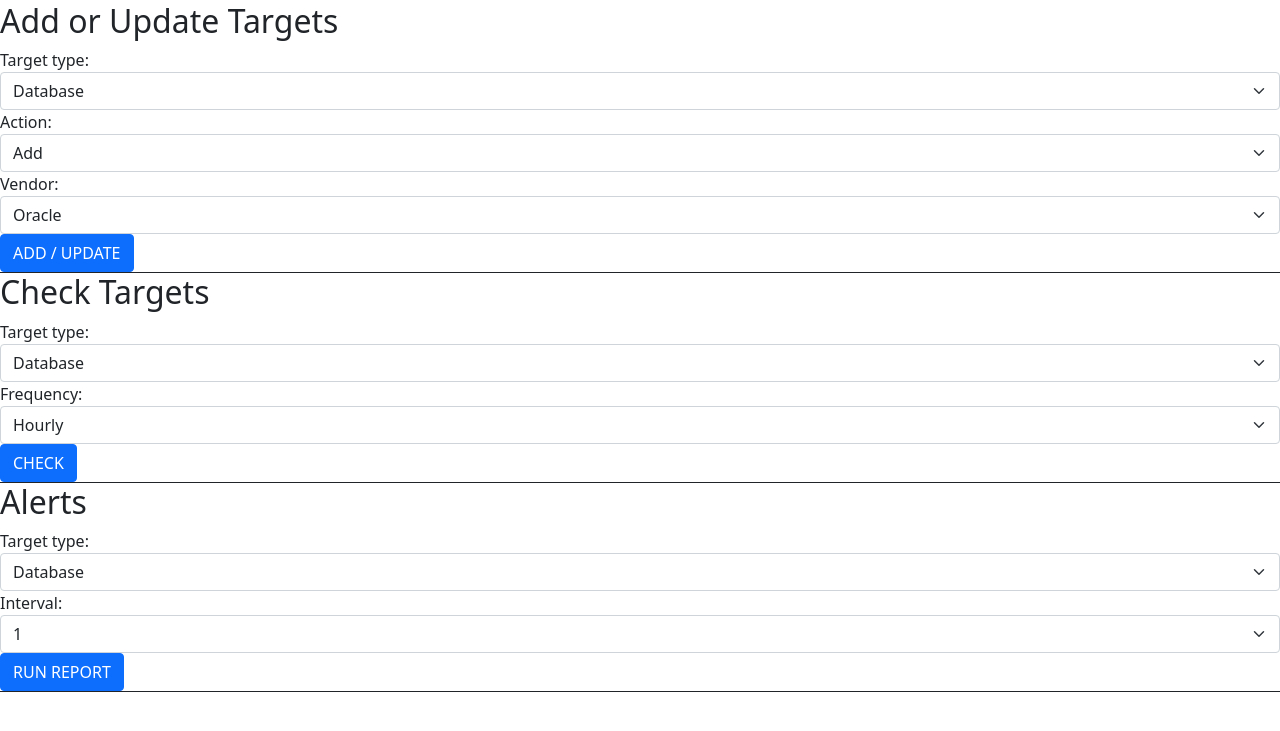
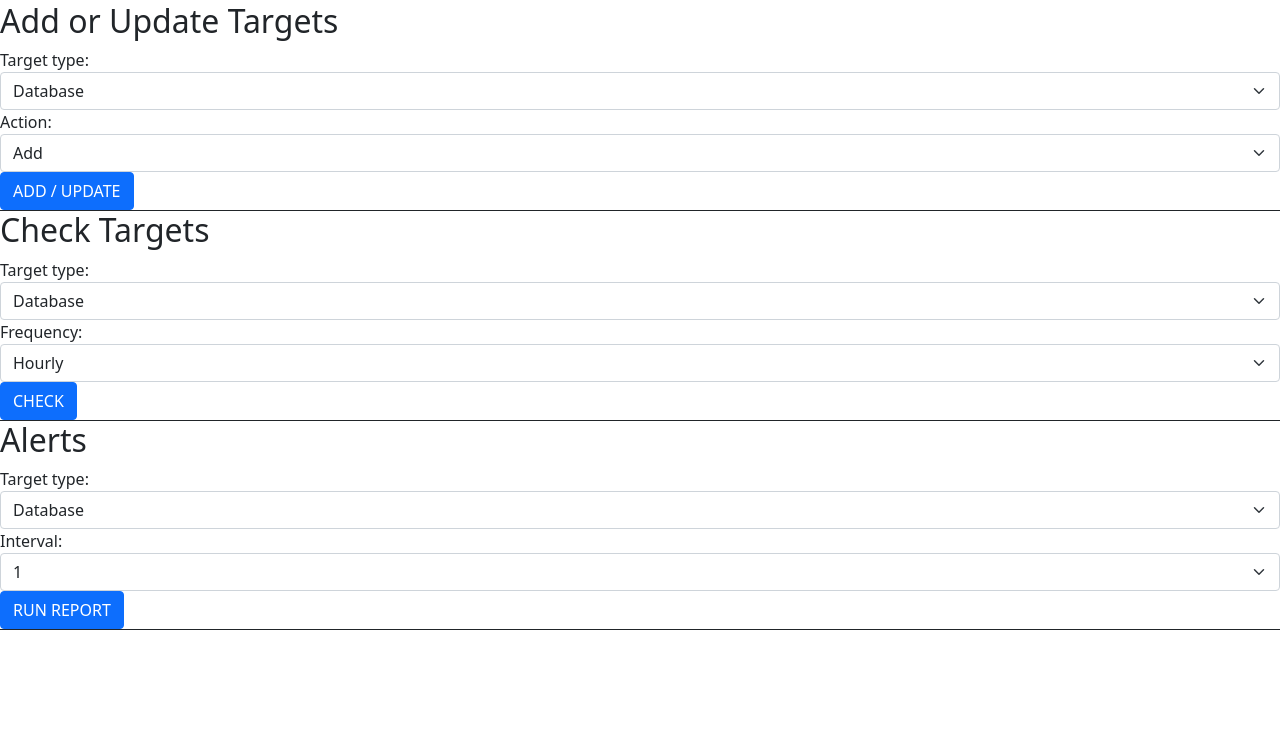
Before and after one commit to pilgrim53/CodifyDB, a Django app: page / in a window 1280 px wide. Shown: the part 54-785 px from the top of the page. Run offline with Django 3.2, Linux system fonts and the light colour scheme; some libraries are stand-ins or nearby versions.

Commit message:
removed vendor from add targets option

```diff
--- a/codifyweb/forms.py
+++ b/codifyweb/forms.py
@@ -61,7 +61,6 @@ INTERVALS = (
 class ScanForm(forms.Form):
     target_type = forms.ChoiceField(choices=TARGET_TYPES,widget=forms.Select(attrs={'class':'form-select'}))
     action = forms.ChoiceField(choices=ACTION_TYPES,widget=forms.Select(attrs={'class':'form-select'}))
-    vendor = forms.ChoiceField(choices=VENDORS,widget=forms.Select(attrs={'class':'form-select'}))
 
 class CheckTargetsForm(forms.Form):
     target_type = forms.ChoiceField(choices=TARGET_TYPES,widget=forms.Select(attrs={'class':'form-select'}))
--- a/codifyweb/static/css/main.css
+++ b/codifyweb/static/css/main.css
@@ -18,6 +18,12 @@ h2 {
 
 .logo {
     margin-right: 5px;
+}
+
+.company-title {
+    display: inline;
+    font-size: 1rem;
+
 }
 
 /* Navigation Bar */
--- a/codifyweb/templates/base.html
+++ b/codifyweb/templates/base.html
@@ -25,34 +25,7 @@
 </head>
 
 <body>
-    <!-- NavBar -->
-    <!-- Image and text -->
-    <div>
-        <nav class="navbar navbar-expand-lg navbar-dark">
-            <a class="navbar-brand brand" href="#">
-                {% load static %}
-                <img src="{% static 'images/logo-icon.png' %}" width="30" height="30" class="d-inline-block align-top logo" alt="">
-                codifyDB
-            </a>
-            <button class="navbar-toggler" type="button" data-bs-toggle="collapse" data-bs-target="#navbarToggler" aria-controls="navbarToggler" aria-expanded="true" aria-label="Toggle navigation">
-                <span class="navbar-toggler-icon"></span>
-            </button>
-            <div class="collapse navbar-collapse" id="navbarToggler">
-            <ul class="navbar-nav">
-                <li class="nav-item">
-                <a class="nav-link" href="">Tools</a>
-                </li>
-                <li class="nav-item">
-                <a class="nav-link" href="">Targets</a>
-                </li>
-                <li class="nav-item">
-                <a class="nav-link" href="">Checklist</a>
-                </li>
-            </ul>
-            </div>
-        </nav>
-    </div>
-
+    {% include "navbar.html" %}
     {% block content %}
     {% endblock %}
 </body>
--- a/codifyweb/templates/index.html
+++ b/codifyweb/templates/index.html
@@ -25,16 +25,6 @@
                 </div>
                 <div class="form-fields">
                     {{ forms.add_form.action }}
-                </div>
-            </div>
-
-            <div class="form-fields">
-                <div class="form-fields">
-                    {{ forms.add_form.vendor.errors }}
-                    {{ forms.add_form.vendor.label_tag }}
-                </div>
-                <div class="form-fields">
-                    {{ forms.add_form.vendor }}
                 </div>
             </div>
 
--- /dev/null
+++ b/codifyweb/templates/navbar.html
@@ -0,0 +1,25 @@
+<div>
+    <nav class="navbar navbar-expand-lg navbar-dark">
+        <a class="navbar-brand brand" href="{{ site_url }}">
+            {% load static %}
+            <img src="{% static 'images/logo-icon.png' %}" width="30" height="30" class="d-inline-block align-top logo" alt="">
+            codifyDB
+        </a>
+        <button class="navbar-toggler" type="button" data-bs-toggle="collapse" data-bs-target="#navbarToggler" aria-controls="navbarToggler" aria-expanded="true" aria-label="Toggle navigation">
+            <span class="navbar-toggler-icon"></span>
+        </button>
+        <div class="collapse navbar-collapse" id="navbarToggler">
+        <ul class="navbar-nav">
+            <li class="nav-item">
+            <a class="nav-link" href=".">Tools</a>
+            </li>
+            <li class="nav-item">
+            <a class="nav-link" href="codifyweb/target/">Targets</a>
+            </li>
+            <li class="nav-item">
+            <a class="nav-link" href="codifyweb/checklist">Check lists</a>
+            </li>
+        </ul>
+        </div>
+    </nav>
+</div>
--- a/codifyweb/urls.py
+++ b/codifyweb/urls.py
@@ -9,7 +9,6 @@ from . import views
 
 urlpatterns = [
     path('', views.index, name='index'),
-    path('add_target', views.add_target, name='add_target'),
     path('check_target', views.check_target, name='check_target'),
     path('export_target', views.export_target, name='export_target'),
     path('add_update', views.add_update, name='add_update'),
--- a/codifyweb/views.py
+++ b/codifyweb/views.py
@@ -52,13 +52,13 @@ def add_update(request):
         if form.is_valid():
             target_type = form.cleaned_data.get('target_type')
             action = form.cleaned_data.get('action')
-            vendor = form.cleaned_data.get('vendor')
             args_string = []
 
             if action == 'Add':
                 args_string.append('-a')
 
-            args_string.append(['-t',target_type,'-v',vendor])
+            args_string.extend(['-t',target_type])
+            print(args_string)
             scan(args_string)
 
     else:
@@ -121,34 +121,3 @@ def export_target(request):
         form = ExportForm()
 
     return HttpResponseRedirect(reverse('index') )
-
-def add_target(request):
-    target_instance = Target()
-
-    # if this is a POST request we need to process the form data
-    if request.method == 'POST':
-        # return HttpResponseRedirect('/codify_app/add_target')
-        # create a form instance and populate it with data from the request:
-        form = TargetForm(request.POST)
-        # check whether it's valid:
-        if form.is_valid():
-            inventory_id = form.cleaned_data['inventory_id']
-            hostname = form.cleaned_data['hostname']
-            instance_name = form.cleaned_data['instance_name']
-            owner = form.cleaned_data['owner']
-            container = form.cleaned_data['container']
-            DBID = form.cleaned_data['DBID']
-            home_dir = form.cleaned_data['home_dir']
-            status = form.cleaned_data['status']
-            port = form.cleaned_data['port']
-            target_type = form.cleaned_data['target_type']
-            #target_instance.save()
-            inventory_id=add(hostname, instance_name, container, DBID, owner, home_dir, status, port, target_type, target_logger)
-
-            return HttpResponseRedirect(reverse('index') )
-
-    # if a GET (or any other method) we'll create a blank form
-    else:
-        form = TargetForm()
-
-    return render(request, 'target.html', {'form': form})
```
